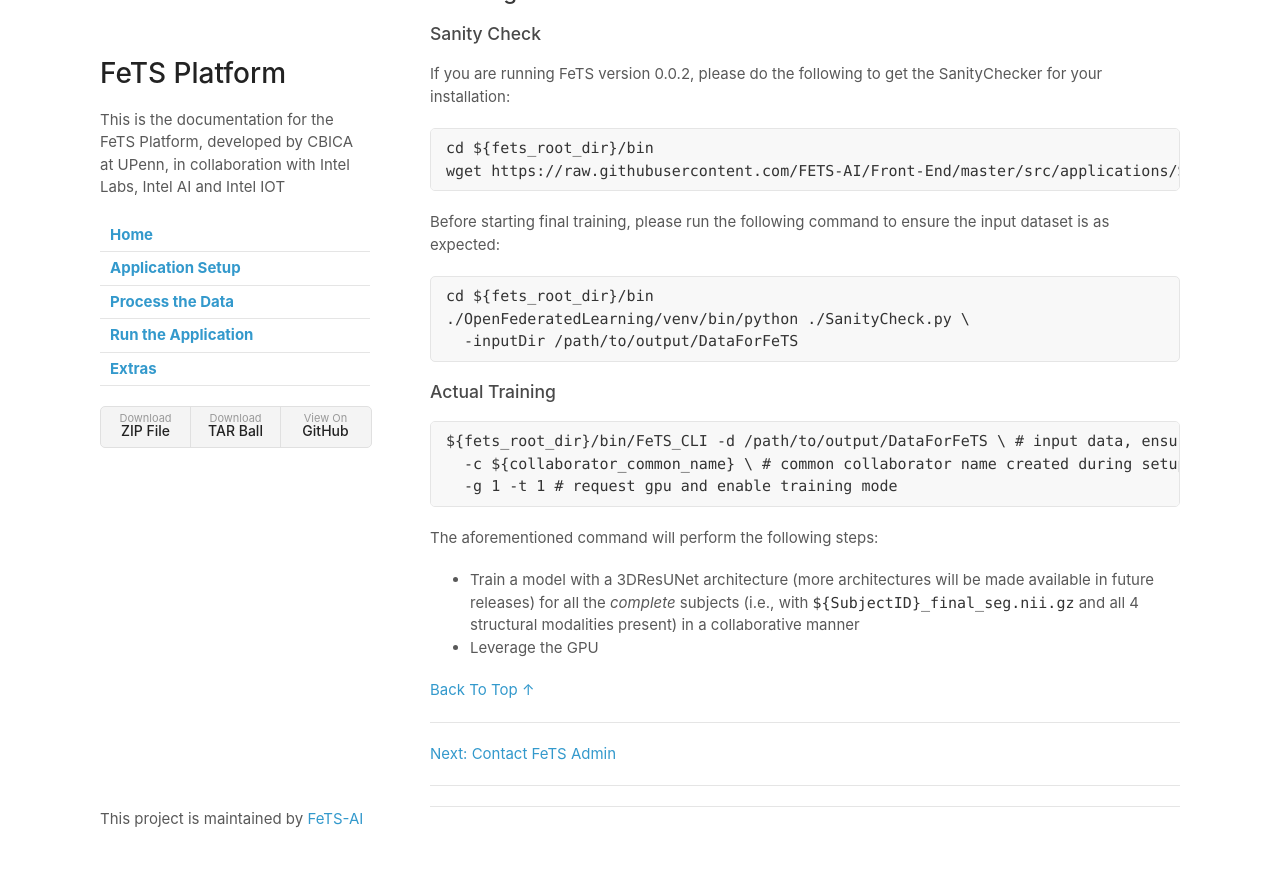
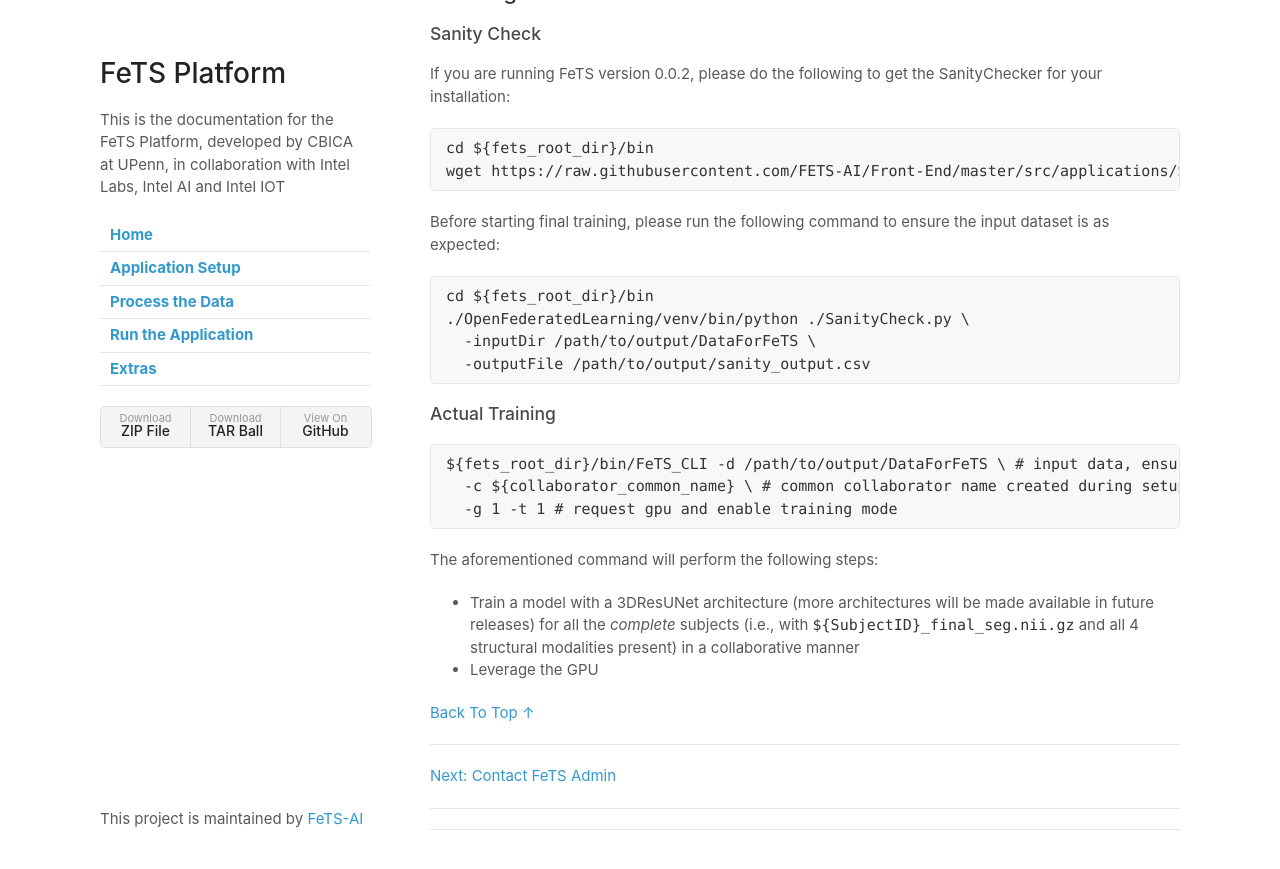
Before and after one commit to FeTS-AI/Front-End, a Jekyll site: the page built from docs/runningApplication.md, in a window 1280 px wide and 900 px high, scrolled down 3886 px. Shown: the top 869 px of the window. Built offline with Jekyll 4.4.1, drawn with Linux system fonts in a browser that asks for light colours; our own code applies the rules of GitHub Pages for plain Markdown files.

Commit message:
Update runningApplication.md

````diff
--- a/docs/runningApplication.md
+++ b/docs/runningApplication.md
@@ -136,7 +136,8 @@
 ```bash
 cd ${fets_root_dir}/bin
 ./OpenFederatedLearning/venv/bin/python ./SanityCheck.py \
-  -inputDir /path/to/output/DataForFeTS
+  -inputDir /path/to/output/DataForFeTS \
+  -outputFile /path/to/output/sanity_output.csv
 ```
 
 ### Actual Training
````
